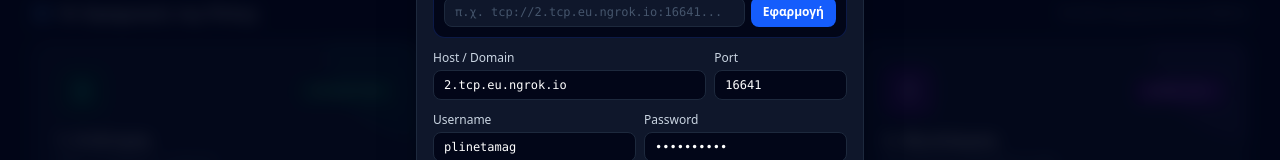
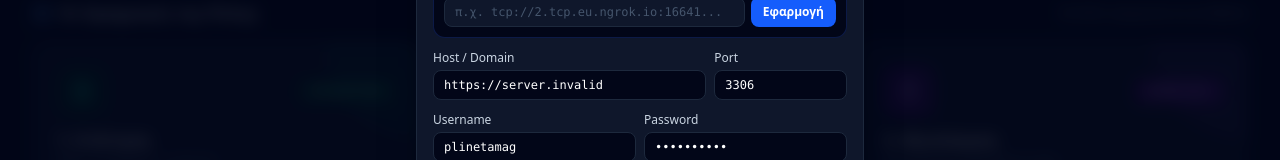
Before and after one commit to nikopas75/dipemag-portal, a React (Vite) app: page / in a window 1280 px wide. Both pictures are taken after a click on the button "Ρύθμιση Σύνδεσης MySQL Server (ngrok / Host / Port / User)". Shown: the part 335-495 px from the top of the page. Built offline with nearby package versions, Linux system fonts and the light colour scheme; no server answers.

Commit message:
refactor: centralize database connection defaults
Consolidate hardcoded database connection settings into a shared configuration file to improve maintainability and simplify configuration management across the application.

```diff
--- a/server.ts
+++ b/server.ts
@@ -25,6 +25,15 @@ function getAiClient(): GoogleGenAI | null {
   }
   return aiClient;
 }
+
+// Single Central Hardcoded Fallback for Target Database
+const TARGET_DB_HARDCODED_DEFAULTS = {
+  host: '10.2.49.42',
+  port: 3306,
+  user: 'plinetamag',
+  password: 'Fr9KC7$c4e',
+  database: 'e_aitisi'
+} as const;
 
 // Active MySQL connection pool (when in external mode)
 let externalPool: mysql.Pool | null = null;
@@ -156,11 +165,11 @@ async function getTargetTable(pool: mysql.Pool): Promise<string> {
 
 let dbConfig: MysqlConfig = {
   mode: 'external',
-  host: process.env.DB_HOST || 'localhost',
-  port: Number(process.env.DB_PORT) || 3306,
-  user: process.env.DB_USER || 'plinetamag',
-  password: process.env.DB_PASSWORD || 'pl!n3tAmag',
-  database: process.env.DB_AITISI_NAME || 'e_aitisi',
+  host: process.env.DB_HOST || TARGET_DB_HARDCODED_DEFAULTS.host,
+  port: Number(process.env.DB_PORT) || TARGET_DB_HARDCODED_DEFAULTS.port,
+  user: process.env.DB_USER || TARGET_DB_HARDCODED_DEFAULTS.user,
+  password: process.env.DB_PASSWORD || TARGET_DB_HARDCODED_DEFAULTS.password,
+  database: process.env.DB_AITISI_NAME || TARGET_DB_HARDCODED_DEFAULTS.database,
   isConnected: false,
   activeConnectionMessage: 'Έλεγχος σύνδεσης με τη βάση δεδομένων MySQL...'
 };
@@ -362,11 +371,11 @@ async function startServer() {
       }
       dbConfig = {
         mode: 'embedded',
-        host: process.env.DB_HOST || 'localhost',
-        port: Number(process.env.DB_PORT) || 3306,
-        user: process.env.DB_USER || 'plinetamag',
-        password: process.env.DB_PASSWORD || 'pl!n3tAmag',
-        database: process.env.DB_AITISI_NAME || 'e_aitisi',
+        host: process.env.DB_HOST || TARGET_DB_HARDCODED_DEFAULTS.host,
+        port: Number(process.env.DB_PORT) || TARGET_DB_HARDCODED_DEFAULTS.port,
+        user: process.env.DB_USER || TARGET_DB_HARDCODED_DEFAULTS.user,
+        password: process.env.DB_PASSWORD || TARGET_DB_HARDCODED_DEFAULTS.password,
+        database: process.env.DB_AITISI_NAME || TARGET_DB_HARDCODED_DEFAULTS.database,
         isConnected: true,
         activeConnectionMessage: 'Ενσωματωμένη Λειτουργία Sandbox (Προρυθμισμένα στοιχεία MySQL)'
       };
@@ -2398,11 +2407,11 @@ Records Sample: ${JSON.stringify(recordSummary)}`
   });
 
 async function autoConnectToNgrok() {
-  const defaultHost = process.env.DB_HOST || 'localhost';
-  const defaultPort = Number(process.env.DB_PORT) || 3306;
-  const defaultUser = process.env.DB_USER || 'plinetamag';
-  const defaultPass = process.env.DB_PASSWORD || 'pl!n3tAmag';
-  const defaultDatabase = process.env.DB_AITISI_NAME || 'e_aitisi';
+  const defaultHost = process.env.DB_HOST || TARGET_DB_HARDCODED_DEFAULTS.host;
+  const defaultPort = Number(process.env.DB_PORT) || TARGET_DB_HARDCODED_DEFAULTS.port;
+  const defaultUser = process.env.DB_USER || TARGET_DB_HARDCODED_DEFAULTS.user;
+  const defaultPass = process.env.DB_PASSWORD || TARGET_DB_HARDCODED_DEFAULTS.password;
+  const defaultDatabase = process.env.DB_AITISI_NAME || TARGET_DB_HARDCODED_DEFAULTS.database;
   try {
     console.log(`Auto-connecting to user's MySQL server: ${defaultHost}:${defaultPort}...`);
     const pool = mysql.createPool({
@@ -2431,7 +2440,7 @@ async function autoConnectToNgrok() {
     addAuditLog('System Boot', `AUTO-CONNECTED TO MYSQL SERVER (${defaultHost}:${defaultPort})`, 'CONNECT', 1, 0);
     console.log("Successfully auto-connected to external MySQL!");
   } catch (err: any) {
-    console.warn("Auto-connect to ngrok tunnel failed or not reachable yet:", err.message);
+    console.warn("Auto-connect to MySQL server failed or not reachable yet:", err.message);
     if (externalPool) {
       try { await externalPool.end(); } catch (e) {}
       externalPool = null;
@@ -2444,7 +2453,7 @@ async function autoConnectToNgrok() {
       password: defaultPass,
       database: 'e_aitisi',
       isConnected: false,
-      activeConnectionMessage: `Αποτυχία σύνδεσης στο ngrok tunnel (${defaultHost}:${defaultPort}).`
+      activeConnectionMessage: `Αποτυχία σύνδεσης στον MySQL διακομιστή (${defaultHost}:${defaultPort}).`
     };
   }
 }
--- a/src/App.tsx
+++ b/src/App.tsx
@@ -31,6 +31,8 @@ const ModuleFallback = ({ title }: { title: string }) => (
   </div>
 );
 
+import { getResolvedDbConfig, LOCALSTORAGE_KEY } from './config/dbDefaults';
+
 export default function App() {
   const [activeApp, setActiveApp] = useState<AppId>('hub');
   const [aitisiRole, setAitisiRole] = useState<'landing' | 'teacher' | 'admin'>('landing');
@@ -38,34 +40,7 @@ export default function App() {
   const [dbConfigs, setDbConfigs] = useState<Record<'aitisi' | 'programmatismos' | 'axiologisi', DbConfig>>(initialDbConfigs);
   const [dbStatuses, setDbStatuses] = useState<Record<string, { connected: boolean; host: string; database: string; message: string }>>({});
   const [isDbModalOpen, setIsDbModalOpen] = useState<boolean>(false);
-  const [currentConnectionConfig, setCurrentConnectionConfig] = useState<MysqlConfig>(() => {
-    try {
-      const saved = localStorage.getItem('ngrok_db_config');
-      if (saved) {
-        const parsed = JSON.parse(saved);
-        return {
-          mode: 'external',
-          host: parsed.host || '2.tcp.eu.ngrok.io',
-          port: Number(parsed.port) || 16641,
-          user: parsed.user || 'plinetamag',
-          password: parsed.password !== undefined ? parsed.password : 'pl!n3tAmag',
-          database: parsed.database || 'e_aitisi',
-          isConnected: false,
-          activeConnectionMessage: 'Σύνδεση στη βάση δεδομένων MySQL...'
-        };
-      }
-    } catch (e) {}
-    return {
-      mode: 'external',
-      host: '2.tcp.eu.ngrok.io',
-      port: 16641,
-      user: 'plinetamag',
-      password: 'pl!n3tAmag',
-      database: 'e_aitisi',
-      isConnected: false,
-      activeConnectionMessage: 'Σύνδεση στη βάση δεδομένων MySQL...'
-    };
-  });
+  const [currentConnectionConfig, setCurrentConnectionConfig] = useState<MysqlConfig>(() => getResolvedDbConfig());
 
   const fetchDbStatuses = async () => {
     try {
@@ -111,16 +86,14 @@ export default function App() {
   useEffect(() => {
     const initConnection = async () => {
       try {
-        const saved = localStorage.getItem('ngrok_db_config');
-        if (saved) {
-          const parsed = JSON.parse(saved);
+        const resolved = getResolvedDbConfig();
         const payload = {
           mode: 'external',
-            host: parsed.host || '2.tcp.eu.ngrok.io',
-            port: Number(parsed.port) || 16641,
-            user: parsed.user || 'plinetamag',
-            password: parsed.password !== undefined ? parsed.password : 'pl!n3tAmag',
-            database: parsed.database || 'e_aitisi'
+          host: resolved.host,
+          port: resolved.port,
+          user: resolved.user,
+          password: resolved.password,
+          database: resolved.database
         };
 
         await fetch('/api/connect', {
@@ -128,7 +101,6 @@ export default function App() {
           headers: { 'Content-Type': 'application/json' },
           body: JSON.stringify(payload)
         });
-        }
       } catch (e) {
         console.warn('Auto-connect initialization error:', e);
       }
@@ -155,13 +127,15 @@ export default function App() {
       const data = await res.json();
       if (data.success) {
         try {
-          localStorage.setItem('ngrok_db_config', JSON.stringify({
+          const configToSave = {
             host: newConfig.host,
             port: newConfig.port,
             user: newConfig.user,
             password: newConfig.password,
             database: newConfig.database
-          }));
+          };
+          localStorage.setItem(LOCALSTORAGE_KEY, JSON.stringify(configToSave));
+          localStorage.setItem('ngrok_db_config', JSON.stringify(configToSave));
         } catch (e) {}
         await fetchDbStatuses();
         return true;
--- /dev/null
+++ b/src/config/dbDefaults.ts
@@ -0,0 +1,49 @@
+import { DbConfig } from '../types';
+
+export const HARDCODED_DB_DEFAULTS = {
+  host: '10.2.49.42',
+  port: 3306,
+  user: 'plinetamag',
+  password: 'Fr9KC7$c4e',
+  database: 'e_aitisi',
+} as const;
+
+export const LOCALSTORAGE_KEY = 'eaitisi_db_config';
+
+/**
+ * Resolves the database configuration following strict hierarchy:
+ * 1. Saved localStorage configuration (if exists)
+ * 2. Environment variables (if injected via import.meta.env)
+ * 3. Central HARDCODED_DB_DEFAULTS
+ */
+export function getResolvedDbConfig(dbNameOverride?: string): DbConfig {
+  let saved: Partial<DbConfig> | null = null;
+  try {
+    const item = localStorage.getItem(LOCALSTORAGE_KEY) || localStorage.getItem('ngrok_db_config');
+    if (item) {
+      saved = JSON.parse(item);
+    }
+  } catch (e) {
+    saved = null;
+  }
+
+  const metaEnv = (import.meta as any).env || {};
+
+  const host = saved?.host || metaEnv.VITE_DB_HOST || HARDCODED_DB_DEFAULTS.host;
+  const port = saved?.port || (metaEnv.VITE_DB_PORT ? Number(metaEnv.VITE_DB_PORT) : HARDCODED_DB_DEFAULTS.port);
+  const user = saved?.user || metaEnv.VITE_DB_USER || HARDCODED_DB_DEFAULTS.user;
+  const password = saved?.password !== undefined ? saved.password : (metaEnv.VITE_DB_PASSWORD || HARDCODED_DB_DEFAULTS.password);
+  const database = dbNameOverride || saved?.database || metaEnv.VITE_DB_NAME || HARDCODED_DB_DEFAULTS.database;
+
+  return {
+    mode: 'external',
+    host,
+    port,
+    user,
+    password,
+    database,
+    connected: false,
+    isConnected: false,
+    activeConnectionMessage: 'Σύνδεση στη βάση δεδομένων MySQL...'
+  };
+}
--- a/src/data/mockData.ts
+++ b/src/data/mockData.ts
@@ -1,26 +1,27 @@
 import { Teacher, Application, SchoolUnit, SchoolPlan, EvaluationCycle, TeacherEvaluation, DbConfig } from '../types';
+import { HARDCODED_DB_DEFAULTS } from '../config/dbDefaults';
 
 export const initialDbConfigs: Record<'aitisi' | 'programmatismos' | 'axiologisi', DbConfig> = {
   aitisi: {
-    host: '2.tcp.eu.ngrok.io',
-    port: 16641,
-    user: 'plinetamag',
-    database: 'e_aitisi',
+    host: HARDCODED_DB_DEFAULTS.host,
+    port: HARDCODED_DB_DEFAULTS.port,
+    user: HARDCODED_DB_DEFAULTS.user,
+    database: HARDCODED_DB_DEFAULTS.database,
     connected: false,
     tablePrefix: '',
   },
   programmatismos: {
-    host: '2.tcp.eu.ngrok.io',
-    port: 16641,
-    user: 'plinetamag',
+    host: HARDCODED_DB_DEFAULTS.host,
+    port: HARDCODED_DB_DEFAULTS.port,
+    user: HARDCODED_DB_DEFAULTS.user,
     database: 'programmatismos',
     connected: false,
     tablePrefix: '',
   },
   axiologisi: {
-    host: '2.tcp.eu.ngrok.io',
-    port: 16641,
-    user: 'plinetamag',
+    host: HARDCODED_DB_DEFAULTS.host,
+    port: HARDCODED_DB_DEFAULTS.port,
+    user: HARDCODED_DB_DEFAULTS.user,
     database: 'axiologisi',
     connected: false,
     tablePrefix: '',
--- a/src/modules/e-aitisi/App.tsx
+++ b/src/modules/e-aitisi/App.tsx
@@ -9,6 +9,7 @@ import { SqlConsoleSection } from './components/SqlConsoleSection';
 import { PersonnelPortalSection } from './components/PersonnelPortalSection';
 import { SqlAuditLog, MysqlConfig, SqlQueryResult } from './types';
 import { Database, ShieldCheck, UserCheck, ArrowRight, GraduationCap, Key, AlertCircle, X, Terminal, Sparkles, Users, Server, LogOut } from 'lucide-react';
+import { getResolvedDbConfig } from '../../config/dbDefaults';
 
 export interface EAitisiAppProps {
   appRole?: 'landing' | 'teacher' | 'admin';
@@ -43,34 +44,7 @@ export default function App({
   const [adminPasswordInput, setAdminPasswordInput] = useState('');
   const [adminPasswordError, setAdminPasswordError] = useState('');
   const [logs, setLogs] = useState<SqlAuditLog[]>([]);
-  const [dbConfig, setDbConfig] = useState<MysqlConfig>(() => {
-    try {
-      const saved = localStorage.getItem('ngrok_db_config');
-      if (saved) {
-        const parsed = JSON.parse(saved);
-        return {
-          mode: 'external',
-          host: parsed.host || '2.tcp.eu.ngrok.io',
-          port: Number(parsed.port) || 16641,
-          user: parsed.user || 'plinetamag',
-          password: parsed.password || 'pl!n3tAmag',
-          database: parsed.database || 'e_aitisi',
-          isConnected: true,
-          activeConnectionMessage: 'Σύνδεση στη βάση δεδομένων MySQL (ngrok)...'
-        };
-      }
-    } catch (e) {}
-    return {
-      mode: 'external',
-      host: '2.tcp.eu.ngrok.io',
-      port: 16641,
-      user: 'plinetamag',
-      password: 'pl!n3tAmag',
-      database: 'e_aitisi',
-      isConnected: true,
-      activeConnectionMessage: 'Σύνδεση στη βάση δεδομένων MySQL (ngrok)...'
-    };
-  });
+  const [dbConfig, setDbConfig] = useState<MysqlConfig>(() => getResolvedDbConfig());
 
   const [isConnectOpen, setIsConnectOpen] = useState(false);
   const [loading, setLoading] = useState(true);
--- a/src/modules/e-aitisi/components/ConnectionModal.tsx
+++ b/src/modules/e-aitisi/components/ConnectionModal.tsx
@@ -1,6 +1,7 @@
 import React, { useState } from 'react';
 import { Server, Cpu, Check, AlertCircle, RefreshCw, X, Terminal, Copy, CheckCircle2, ChevronDown, ChevronUp } from 'lucide-react';
 import { MysqlConfig } from '../types';
+import { HARDCODED_DB_DEFAULTS } from '../../../config/dbDefaults';
 
 interface ConnectionModalProps {
   isOpen: boolean;
@@ -11,11 +12,11 @@ interface ConnectionModalProps {
 
 export const ConnectionModal: React.FC<ConnectionModalProps> = ({ isOpen, onClose, config, onSaveConnection }) => {
   const [mode, setMode] = useState<'embedded' | 'external'>(config.mode === 'external' ? 'external' : 'external');
-  const [host, setHost] = useState(config.host || '2.tcp.eu.ngrok.io');
-  const [port, setPort] = useState(config.port || 16641);
-  const [user, setUser] = useState(config.user || 'plinetamag');
-  const [password, setPassword] = useState(config.password !== undefined ? config.password : 'pl!n3tAmag');
-  const [database, setDatabase] = useState(config.database || 'e_aitisi');
+  const [host, setHost] = useState(config.host || HARDCODED_DB_DEFAULTS.host);
+  const [port, setPort] = useState(config.port || HARDCODED_DB_DEFAULTS.port);
+  const [user, setUser] = useState(config.user || HARDCODED_DB_DEFAULTS.user);
+  const [password, setPassword] = useState(config.password !== undefined ? config.password : HARDCODED_DB_DEFAULTS.password);
+  const [database, setDatabase] = useState(config.database || HARDCODED_DB_DEFAULTS.database);
   const [loading, setLoading] = useState(false);
   const [errorMsg, setErrorMsg] = useState<string | null>(null);
   const [showTunnelHelper, setShowTunnelHelper] = useState(false);
@@ -24,11 +25,11 @@ export const ConnectionModal: React.FC<ConnectionModalProps> = ({ isOpen, onClos
 
   React.useEffect(() => {
     if (isOpen) {
-      setHost(config.host || '2.tcp.eu.ngrok.io');
-      setPort(config.port || 16641);
-      setUser(config.user || 'plinetamag');
-      setPassword(config.password !== undefined ? config.password : 'pl!n3tAmag');
-      setDatabase(config.database || 'e_aitisi');
+      setHost(config.host || HARDCODED_DB_DEFAULTS.host);
+      setPort(config.port || HARDCODED_DB_DEFAULTS.port);
+      setUser(config.user || HARDCODED_DB_DEFAULTS.user);
+      setPassword(config.password !== undefined ? config.password : HARDCODED_DB_DEFAULTS.password);
+      setDatabase(config.database || HARDCODED_DB_DEFAULTS.database);
       setErrorMsg(null);
     }
   }, [isOpen, config]);
@@ -198,7 +199,7 @@ export const ConnectionModal: React.FC<ConnectionModalProps> = ({ isOpen, onClos
                     type="text"
                     value={host}
                     onChange={e => setHost(e.target.value)}
-                    placeholder="2.tcp.eu.ngrok.io"
+                    placeholder={HARDCODED_DB_DEFAULTS.host}
                     className="w-full bg-slate-950 border border-slate-800 rounded-lg py-1.5 px-2.5 text-xs text-white focus:outline-none focus:border-blue-500 font-mono"
                     required
                   />
@@ -209,7 +210,7 @@ export const ConnectionModal: React.FC<ConnectionModalProps> = ({ isOpen, onClos
                     type="number"
                     value={port}
                     onChange={e => setPort(Number(e.target.value))}
-                    placeholder="25015"
+                    placeholder="3306"
                     className="w-full bg-slate-950 border border-slate-800 rounded-lg py-1.5 px-2.5 text-xs text-white focus:outline-none focus:border-blue-500 font-mono"
                     required
                   />
--- a/src/types/index.ts
+++ b/src/types/index.ts
@@ -1,11 +1,15 @@
 export type AppId = 'hub' | 'aitisi' | 'programmatismos' | 'axiologisi';
 
 export interface DbConfig {
+  mode?: 'embedded' | 'external';
   host: string;
   port: number;
   user: string;
+  password?: string;
   database: string;
   connected: boolean;
+  isConnected?: boolean;
+  activeConnectionMessage?: string;
   tablePrefix?: string;
 }
 
```
Also changed, not shown: 1 other file (tests, documents, lock files or other folders). Lines whose indentation alone changed are shown as unchanged.
